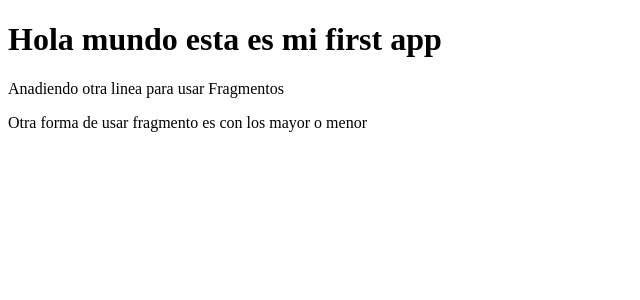
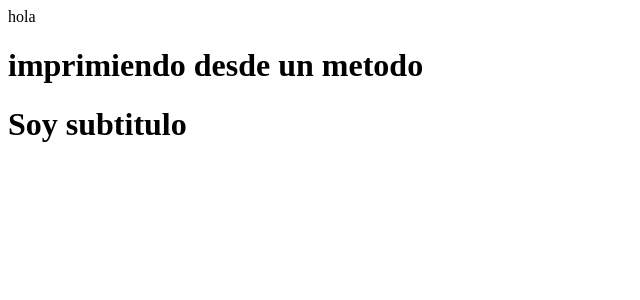
Before and after one commit to aisidr12/reactCourse, a React (Vite) app in the folder proyecto1/counter-app/: page / in a window 1280 px wide. Shown: the top 300 px of the page, without its empty margins (0-640 px from the left). Built offline with nearby package versions, Linux system fonts and the light colour scheme.

Commit message:
cambios de fragmentos y escribiendo js dentro de componente

```diff
--- a/proyecto1/counter-app/src/FirstApp.jsx
+++ b/proyecto1/counter-app/src/FirstApp.jsx
@@ -1,4 +1,3 @@
-import { Fragment } from "react";
 /*
 
 function App(){
@@ -11,14 +10,19 @@ fichero destino no se pone {}, pero si no tiene default
 se tiene que poner {}
 
 */
+const saludo= ()=>{
+    return <h1>imprimiendo desde un metodo </h1>;
+}
+//Es importante que el metodo saludo y los demas metodos esten fuera porque
+// a la hora de renderizar este se llamara una unica vez y no dos veces
+// en el caso de que este dentro del componente.
 
 export const FirstApp = () =>{
 
     return (
-        <Fragment>
-        <h1>Hola mundo esta es mi first app</h1>
-        <p>Anadiendo otra linea para usar Fragmentos</p>
-        <p>Otra forma de usar fragmento es con los mayor o menor</p>
-        </Fragment>
+        <>hola
+            {saludo()}
+            <h1>Soy subtitulo</h1>
+        </>
     );
 }
```
